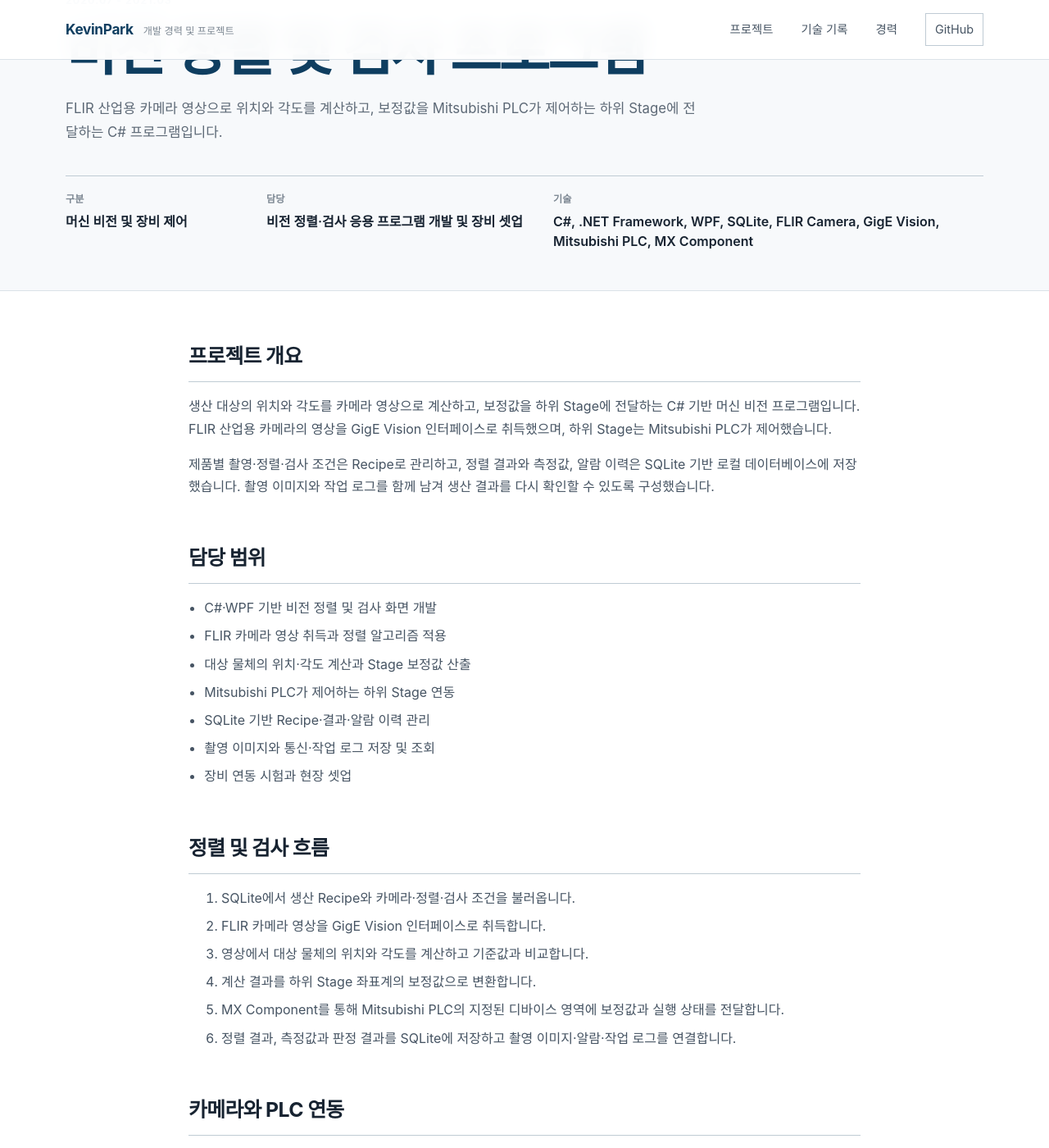
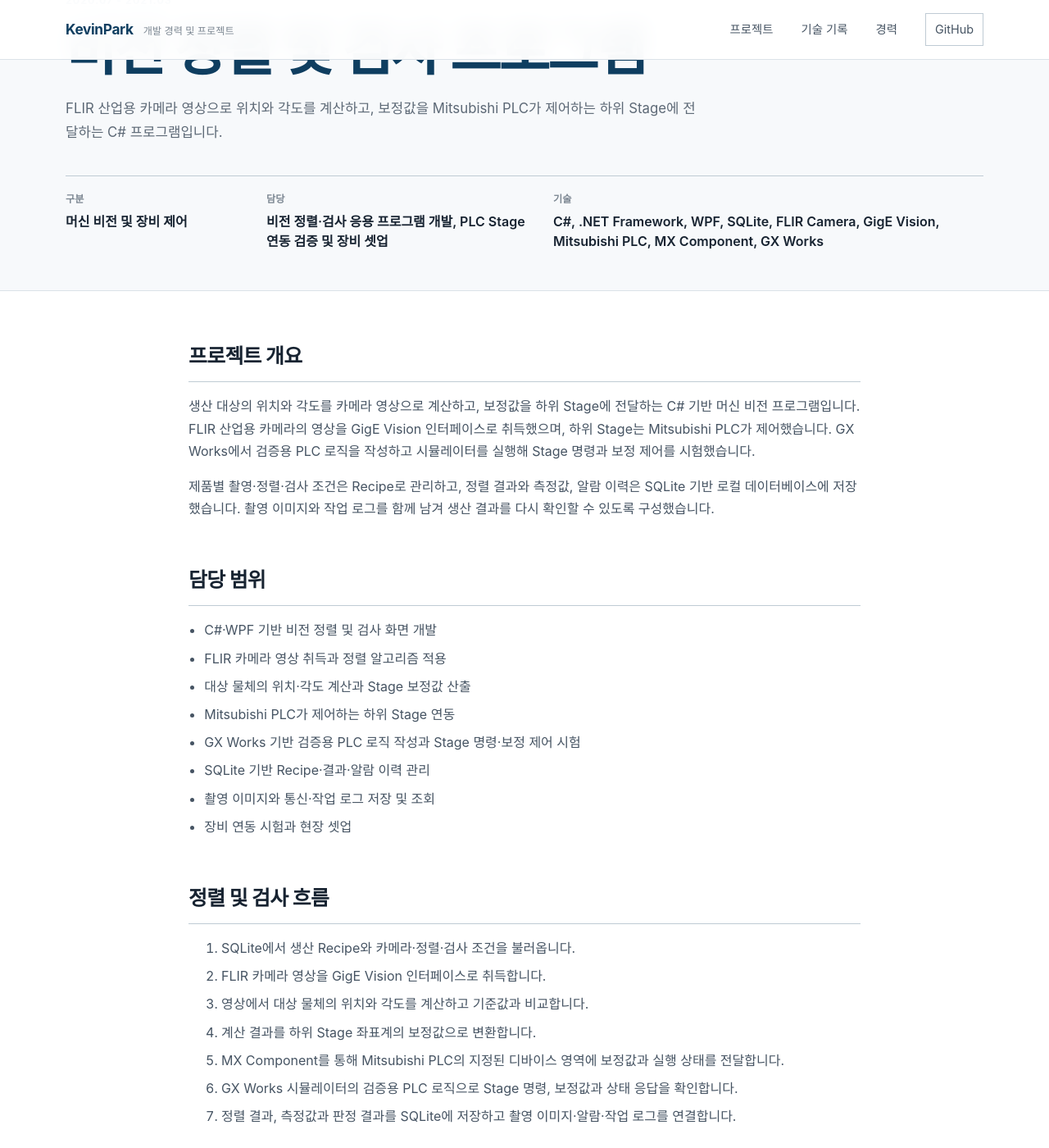
Before and after one commit to parkKevinSB/parkKevinSB.github.io, a Jekyll site: the page built from projects/vision-inspection.md, in a window 1280 px wide and 1400 px high, scrolled down 191 px. Shown: the whole window at 82% size. Built offline with Jekyll 4.4.1, drawn with Linux system fonts in a browser that asks for light colours; some of the changed text lies outside the part shown.

Commit message:
비전 Stage 연동 검증 경험 추가

```diff
--- a/projects/vision-inspection.md
+++ b/projects/vision-inspection.md
@@ -4,13 +4,13 @@
 permalink: /projects/vision-inspection/
 period: 2020.07 - 2021.03
 category: 머신 비전 및 장비 제어
-role: 비전 정렬·검사 응용 프로그램 개발 및 장비 셋업
-stack: C#, .NET Framework, WPF, SQLite, FLIR Camera, GigE Vision, Mitsubishi PLC, MX Component
+role: 비전 정렬·검사 응용 프로그램 개발, PLC Stage 연동 검증 및 장비 셋업
+stack: C#, .NET Framework, WPF, SQLite, FLIR Camera, GigE Vision, Mitsubishi PLC, MX Component, GX Works
 ---
 
 ## 프로젝트 개요
 
-생산 대상의 위치와 각도를 카메라 영상으로 계산하고, 보정값을 하위 Stage에 전달하는 C# 기반 머신 비전 프로그램입니다. FLIR 산업용 카메라의 영상을 GigE Vision 인터페이스로 취득했으며, 하위 Stage는 Mitsubishi PLC가 제어했습니다.
+생산 대상의 위치와 각도를 카메라 영상으로 계산하고, 보정값을 하위 Stage에 전달하는 C# 기반 머신 비전 프로그램입니다. FLIR 산업용 카메라의 영상을 GigE Vision 인터페이스로 취득했으며, 하위 Stage는 Mitsubishi PLC가 제어했습니다. GX Works에서 검증용 PLC 로직을 작성하고 시뮬레이터를 실행해 Stage 명령과 보정 제어를 시험했습니다.
 
 제품별 촬영·정렬·검사 조건은 Recipe로 관리하고, 정렬 결과와 측정값, 알람 이력은 SQLite 기반 로컬 데이터베이스에 저장했습니다. 촬영 이미지와 작업 로그를 함께 남겨 생산 결과를 다시 확인할 수 있도록 구성했습니다.
 
@@ -20,6 +20,7 @@
 - FLIR 카메라 영상 취득과 정렬 알고리즘 적용
 - 대상 물체의 위치·각도 계산과 Stage 보정값 산출
 - Mitsubishi PLC가 제어하는 하위 Stage 연동
+- GX Works 기반 검증용 PLC 로직 작성과 Stage 명령·보정 제어 시험
 - SQLite 기반 Recipe·결과·알람 이력 관리
 - 촬영 이미지와 통신·작업 로그 저장 및 조회
 - 장비 연동 시험과 현장 셋업
@@ -31,7 +32,8 @@
 3. 영상에서 대상 물체의 위치와 각도를 계산하고 기준값과 비교합니다.
 4. 계산 결과를 하위 Stage 좌표계의 보정값으로 변환합니다.
 5. MX Component를 통해 Mitsubishi PLC의 지정된 디바이스 영역에 보정값과 실행 상태를 전달합니다.
-6. 정렬 결과, 측정값과 판정 결과를 SQLite에 저장하고 촬영 이미지·알람·작업 로그를 연결합니다.
+6. GX Works 시뮬레이터의 검증용 PLC 로직으로 Stage 명령, 보정값과 상태 응답을 확인합니다.
+7. 정렬 결과, 측정값과 판정 결과를 SQLite에 저장하고 촬영 이미지·알람·작업 로그를 연결합니다.
 
 ## 카메라와 PLC 연동
 
@@ -42,6 +44,7 @@
 | 하위 Stage 제어 | Mitsubishi PLC |
 | PC·PLC 통신 | MX Component의 .NET 통신 Control 사용 |
 | 데이터 교환 | PLC 디바이스 영역을 통해 보정값과 실행 상태 전달 |
+| 연동 검증 | GX Works에서 작성한 검증용 PLC 로직과 시뮬레이터 사용 |
 | 기타 장비 인터페이스 | 장비 구성에 따른 Socket·Serial 통신 |
 
 <div class="image-grid">
```
Also changed, not shown: about.md (+2 -2 lines).
